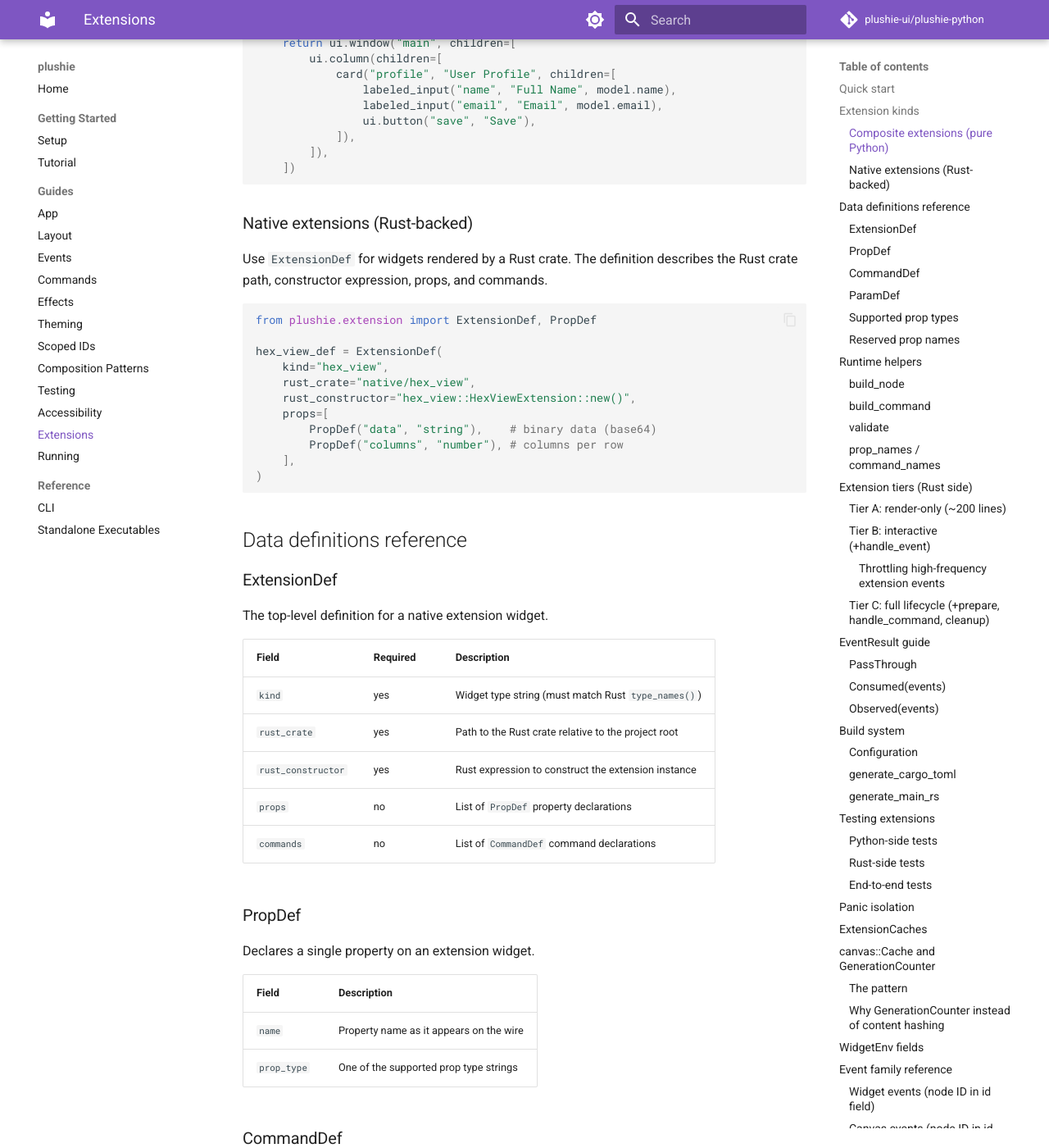
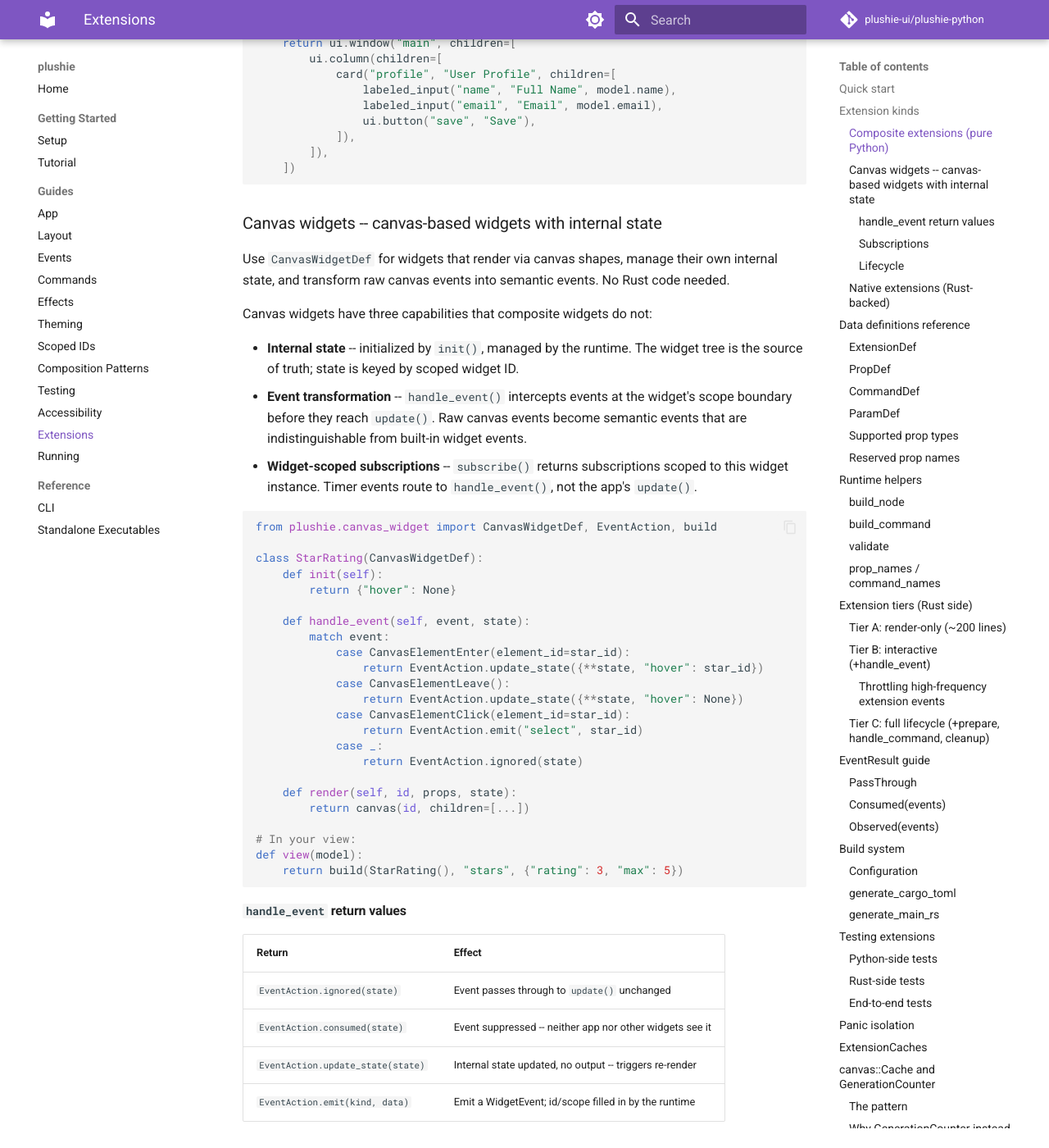
Before and after one commit to plushie-ui/plushie-python, an MkDocs documentation site: the page built from docs/extensions.md, in a window 1280 px wide and 1400 px high, scrolled down 2499 px. Shown: the whole window at 82% size. Built offline with MkDocs 1.6.1 and Material for MkDocs 9.7.7, drawn with Linux system fonts in a browser that asks for light colours; comment, search, counter and statistics services are not loaded; some of the changed text lies outside the part shown.

Commit message:
docs: sync with Elixir SDK for canvas_widget, backend modes, a11y
testing.md: rename "Three backends" to "Backend modes", add key
name validation section with case-insensitive examples.

accessibility.md: update busy field description, add "Busy state
and continuous interactions" section for aria-busy patterns.

scoped-ids.md: add "Canvas element scoped IDs" section explaining
canvas_id/element_id wire format and scope chain integration.

extensions.md: add canvas_widget section with CanvasWidgetDef
usage, handle_event return values, subscriptions, and lifecycle.

````diff
--- a/docs/extensions.md
+++ b/docs/extensions.md
@@ -137,6 +137,77 @@ def view(model):
         ]),
     ])
 ```
+
+### Canvas widgets -- canvas-based widgets with internal state
+
+Use `CanvasWidgetDef` for widgets that render via canvas shapes,
+manage their own internal state, and transform raw canvas events into
+semantic events. No Rust code needed.
+
+Canvas widgets have three capabilities that composite widgets do not:
+
+- **Internal state** -- initialized by `init()`, managed by the runtime.
+  The widget tree is the source of truth; state is keyed by scoped
+  widget ID.
+- **Event transformation** -- `handle_event()` intercepts events at the
+  widget's scope boundary before they reach `update()`. Raw canvas
+  events become semantic events that are indistinguishable from built-in
+  widget events.
+- **Widget-scoped subscriptions** -- `subscribe()` returns subscriptions
+  scoped to this widget instance. Timer events route to `handle_event()`,
+  not the app's `update()`.
+
+```python
+from plushie.canvas_widget import CanvasWidgetDef, EventAction, build
+
+class StarRating(CanvasWidgetDef):
+    def init(self):
+        return {"hover": None}
+
+    def handle_event(self, event, state):
+        match event:
+            case CanvasElementEnter(element_id=star_id):
+                return EventAction.update_state({**state, "hover": star_id})
+            case CanvasElementLeave():
+                return EventAction.update_state({**state, "hover": None})
+            case CanvasElementClick(element_id=star_id):
+                return EventAction.emit("select", star_id)
+            case _:
+                return EventAction.ignored(state)
+
+    def render(self, id, props, state):
+        return canvas(id, children=[...])
+
+# In your view:
+def view(model):
+    return build(StarRating(), "stars", {"rating": 3, "max": 5})
+```
+
+#### `handle_event` return values
+
+| Return | Effect |
+|--------|--------|
+| `EventAction.ignored(state)` | Event passes through to `update()` unchanged |
+| `EventAction.consumed(state)` | Event suppressed -- neither app nor other widgets see it |
+| `EventAction.update_state(state)` | Internal state updated, no output -- triggers re-render |
+| `EventAction.emit(kind, data)` | Emit a WidgetEvent; id/scope filled in by the runtime |
+
+#### Subscriptions
+
+Optional. Returns subscriptions scoped to this widget instance:
+
+```python
+def subscribe(self, props, state):
+    if state.get("animating"):
+        return [Subscription.every(16, "tick")]
+    return []
+```
+
+#### Lifecycle
+
+Internal state is initialized by `init()` when the widget first
+appears in the tree. When removed, its state is cleaned up. Multiple
+instances get independent state, keyed by scoped widget ID.
 
 ### Native extensions (Rust-backed)
 
````
Also changed, not shown: docs/accessibility.md (+24 -1 lines), docs/scoped-ids.md (+33 -0 lines), docs/testing.md (+30 -6 lines).
